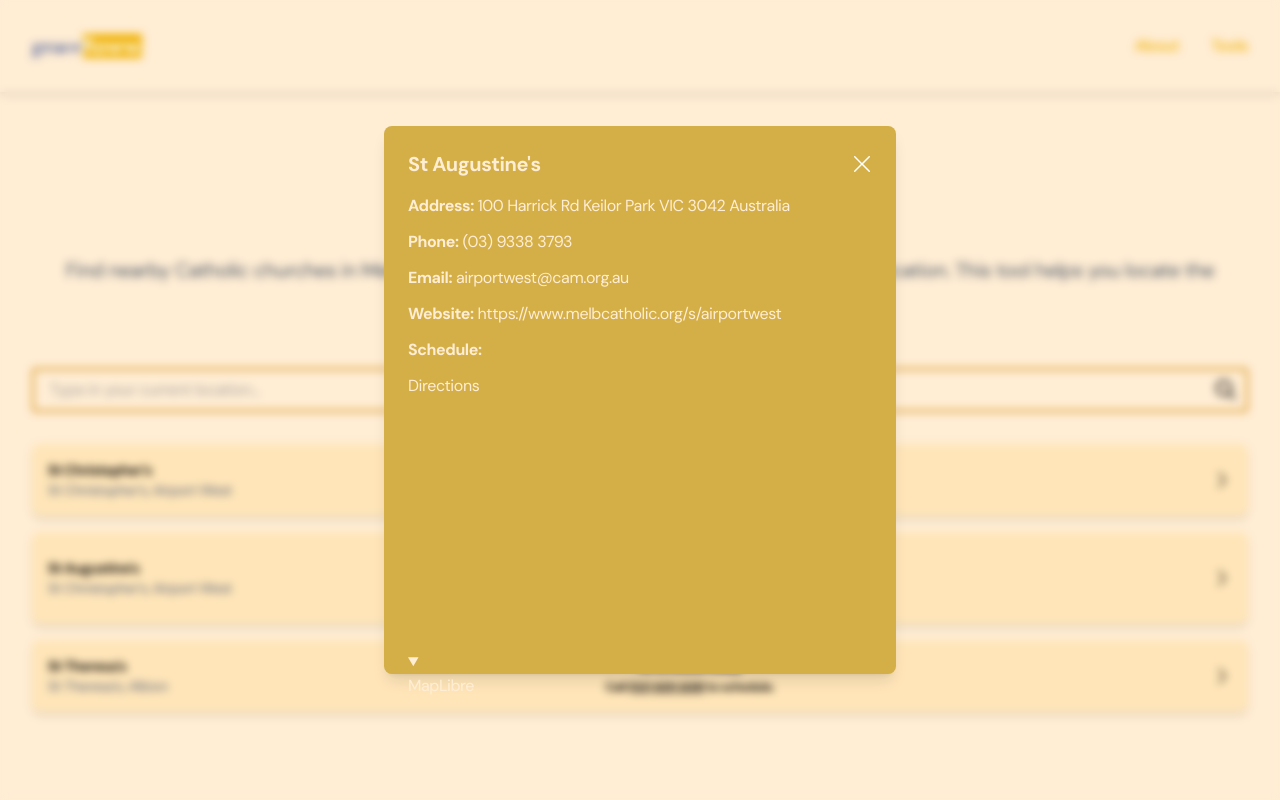
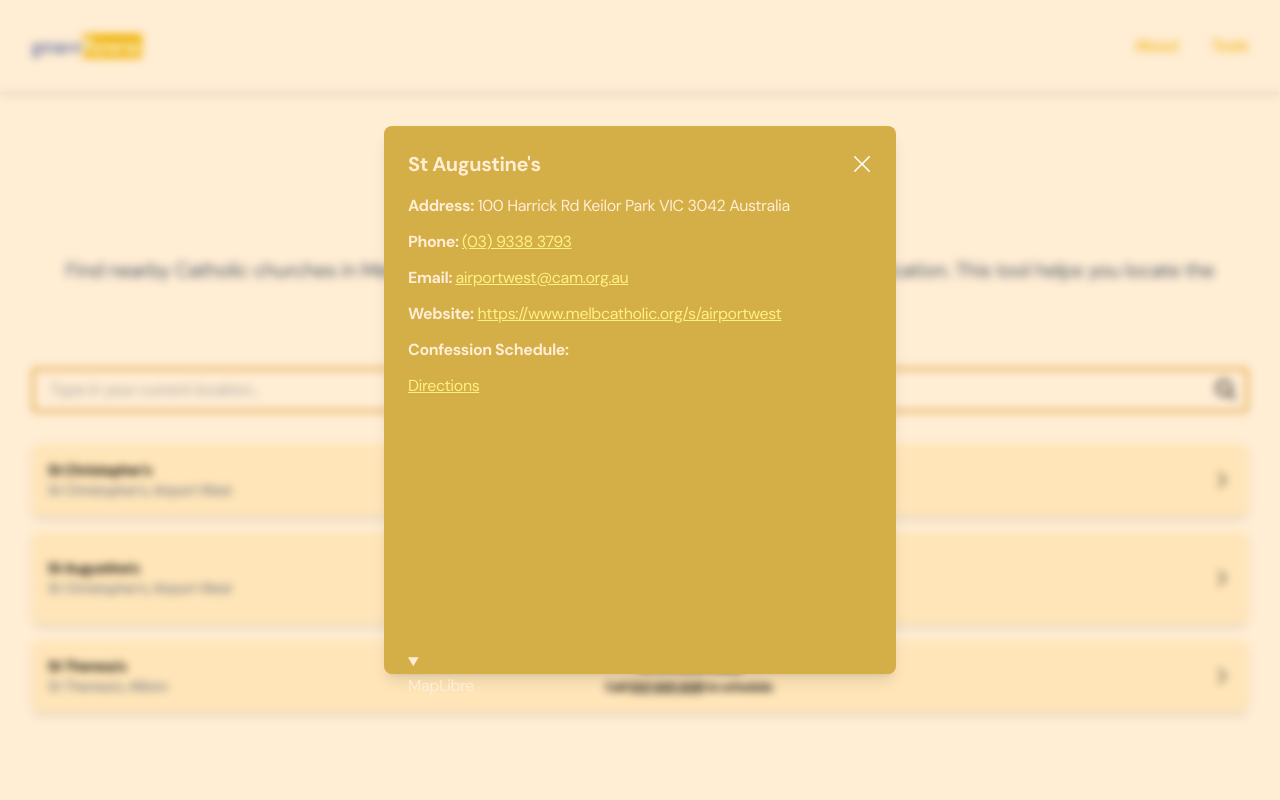
Before and after one commit to mpsb/gracefloww, a Next.js app: page /tools/confession-finder in a window 1280 px wide. Both pictures are taken after a click on the element 640 px from the left and 578 px from the top of the page. Shown: the top 800 px of the page. Built offline with nearby package versions, Linux system fonts and the light colour scheme; no server answers.

Commit message:
added links to contacts in each confession data div

```diff
--- a/src/app/tools/confession-finder/page.tsx
+++ b/src/app/tools/confession-finder/page.tsx
@@ -92,10 +92,12 @@ const ConfessionFinder = () => {
 
       // Wait for the map to load before adding the marker
       map.on("load", () => {
-        new maplibregl.Marker().setLngLat([
+        new maplibregl.Marker()
+          .setLngLat([
             selectedChurch?.longitude ?? 144.946457,
             selectedChurch?.latitude ?? -37.840935,
-          ]).addTo(map);
+          ])
+          .addTo(map);
 
         map.flyTo({
           center: [
@@ -230,21 +232,45 @@ const ConfessionFinder = () => {
                 <strong>Address:</strong> {selectedChurch?.address}
               </p>
               <p>
-                <strong>Phone:</strong> {selectedChurch?.phone}
+                <strong>Phone: </strong>
+                <a
+                  href={`tel:${selectedChurch?.phone}`}
+                  target="_blank"
+                  className="text-yellow-200 underline hover:text-yellow-300 transition-all"
+                >
+                  {selectedChurch?.phone}
+                </a>
               </p>
               <p>
-                <strong>Email:</strong> {selectedChurch?.email}
+                <strong>Email: </strong>
+                <a
+                  href={`mailto:${selectedChurch?.email}`}
+                  target="_blank"
+                  className="text-yellow-200 underline hover:text-yellow-300 transition-all"
+                >
+                  {selectedChurch?.email}
+                </a>
               </p>
               <p>
-                <strong>Website:</strong> {selectedChurch?.website}
+                <strong>Website:</strong>{" "}
+                <a
+                  href={selectedChurch?.website ?? ""}
+                  target="_blank"
+                  className="text-yellow-200 underline hover:text-yellow-300 transition-all"
+                >
+                  {selectedChurch?.website}
+                </a>
               </p>
               <p>
-                <strong>Schedule:</strong> {selectedChurch?.scheduleForToday}
+                <strong>Confession Schedule:</strong>
+                <br />
+                {selectedChurch?.scheduleForToday}
               </p>
               <p>
                 <a
                   href={`https://www.google.com/maps/search/${replaceSpacesWithPlus(selectedChurch?.church ?? "", selectedChurch?.address ?? "")}`}
                   target="_blank"
+                  className="text-yellow-200 underline hover:text-yellow-300 transition-all"
                 >
                   Directions
                 </a>
```
